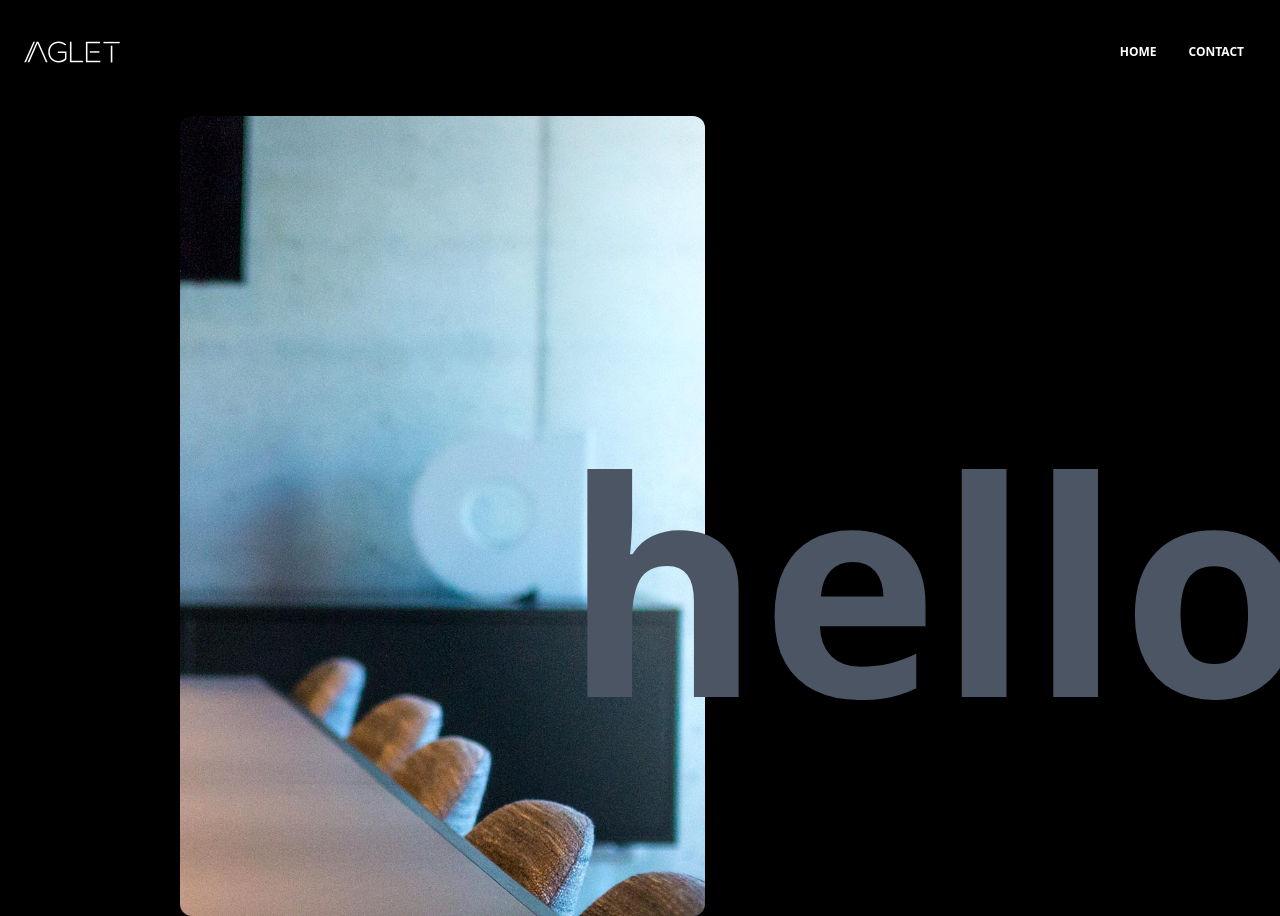
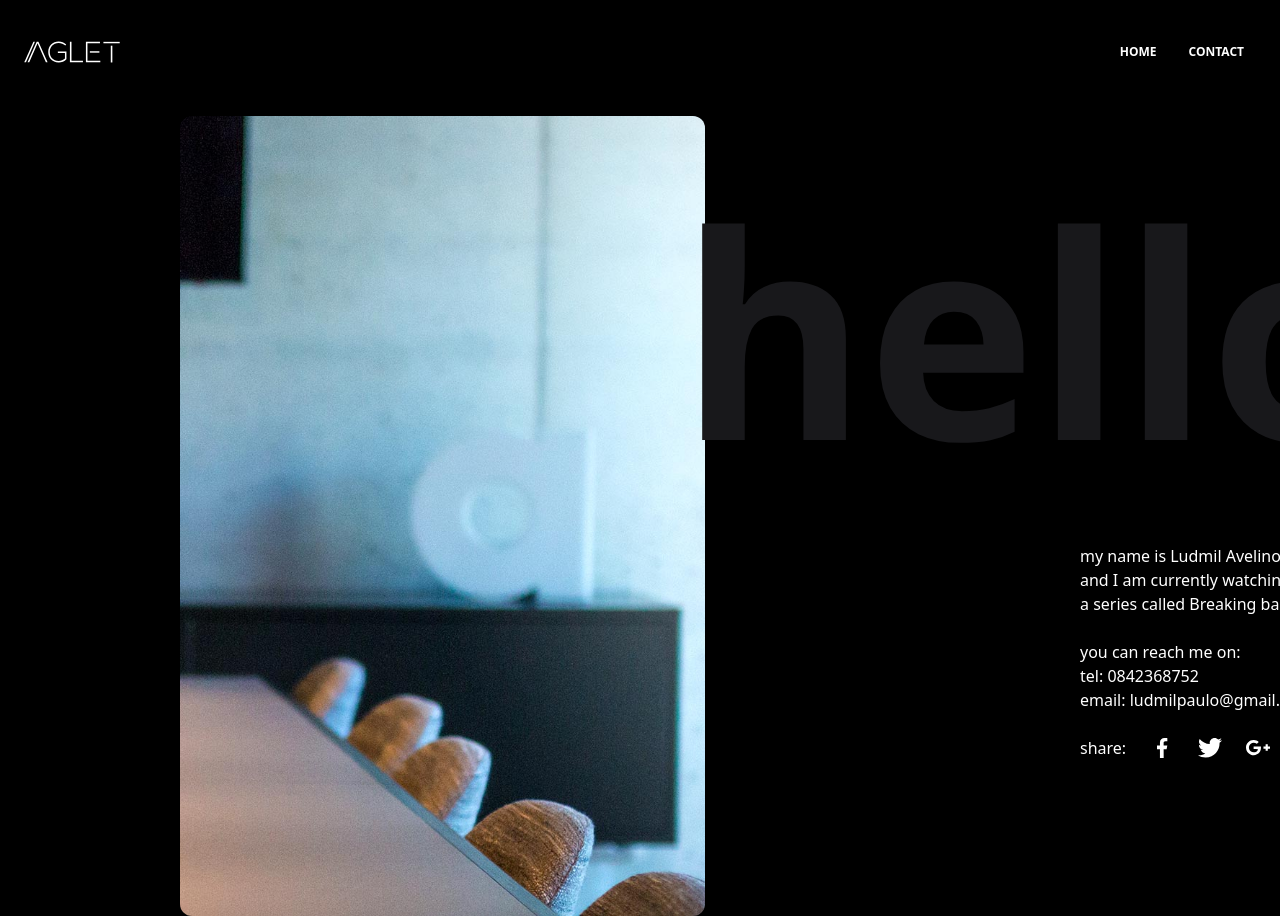
Before and after one commit to ludmilpaulo/video-slider, a React (Create React App) app in the folder video-slider/: page /contacts in a window 1280 px wide. Built offline with nearby package versions, Linux system fonts and the light colour scheme.

Commit message:
contact done

```diff
--- a/video-slider/package.json
+++ b/video-slider/package.json
@@ -13,6 +13,7 @@
     "react": "^18.2.0",
     "react-dom": "^18.2.0",
     "react-hover-video-player": "^9.7.1",
+    "react-icons": "^4.7.1",
     "react-router": "^6.4.3",
     "react-router-dom": "^6.4.3",
     "react-scripts": "5.0.1",
--- a/video-slider/src/screens/Contact.tsx
+++ b/video-slider/src/screens/Contact.tsx
@@ -1,4 +1,5 @@
 import React from "react";
+import{ GrFacebookOption, GrTwitter, GrGooglePlus } from 'react-icons/gr';
 import NavBar from "../components/NavBar";
 import Bg from "../assets/Contact/contact-image.jpg"
 
@@ -9,8 +10,32 @@ const Contact = () => {
       <div style={divStyle}
       className="w-full bg-center bg-cover shadow-md snap-center rounded-xl shadow-black/20"
       >
-        <div className="pl-32 ml-64 pt-60 px-18">
-        <p className="text-gray-600 text-[300px] md:text-gray-600"><b>hello</b></p>
+        <div className="grid grid-cols-1 md:grid-cols-2 lg:grid-cols-4 gap-2 md:gap-4 px-[500px] min-[320px]:text-center max-[600px]:bg-black">
+        <label className="text-zinc-900 text-[285px] md:text-zinc-900"><b>hello</b></label>
+
+        </div>
+
+        <div className="w-full px-[900px] pb-[25px]">
+
+          <p className="text-justify text-white whitespace-nowrap">my name is Ludmil Avelino.
+          <br/>and I am currently watching<br/> a series called Breaking bad<br/><br/>
+          you can reach me on:<br/>tel: 0842368752<br/>email: ludmilpaulo@gmail.com<br/><br/>
+          <div className="flex justify-start gap-6 ...">
+          <div>
+          share:
+          </div>
+          <div>
+          <GrFacebookOption className="w-6 h-6 text-white"/>
+          </div>
+          <div>
+          <GrTwitter className="w-6 h-6 text-white"/>
+          </div>
+          <div>
+          <GrGooglePlus className="w-6 h-6 text-white"/>
+          </div>
+          </div>
+          </p>
+
         </div>
 
       </div>
--- a/video-slider/src/screens/Home.tsx
+++ b/video-slider/src/screens/Home.tsx
@@ -1,19 +1,29 @@
 import React from "react";
 import HoverVideoPlayer from "react-hover-video-player";
+import { MdChevronLeft, MdChevronRight } from 'react-icons/md';
 import NavBar from "../components/NavBar";
 import { data } from "../RawData";
 
 const Home = () => {
+
+
+
+
   return (
     <div className="flex flex-col w-full min-h-screen overflow-x-auto bg-black">
       <NavBar></NavBar>
 
-      <div className="flex w-full gap-0 p-8 pb-5 mt-4 overflow-x-auto hover:snap-x scroll scroll-auto whitespace-nowrap md:scrollbar-default">
-        {data.map((item) => (
+      <div className='relative flex items-center'>
+
+        <div
+          id='slider'
+          className='flex w-full h-full overflow-x-scroll hover:snap-x scroll pb-15 whitespace-nowrap scroll-auto'
+        >
+          {data.map((item, index) => (
           <div className="min-w-[80%] md:min-w-[40%] md:scrollbar-default">
             <div
               className="w-full h-full snap-center rounded-xl md:scrollbar-default"
-              key={item.id}
+              key={index}
             >
               <HoverVideoPlayer
                 videoSrc={item.video}
@@ -44,6 +54,10 @@ const Home = () => {
             <h3>1st July 9pm</h3>
           </div>
         ))}
+
+
+      </div>
+
       </div>
     </div>
   );
--- a/video-slider/tailwind.config.js
+++ b/video-slider/tailwind.config.js
@@ -2,6 +2,24 @@
 module.exports = {
   content: ["./src/**/*.{js,jsx,ts,tsx}"],
   theme: {
+
+      screens: {
+        'sm': '640px',
+        // => @media (min-width: 640px) { ... }
+
+        'md': '768px',
+        // => @media (min-width: 768px) { ... }
+
+        'lg': '1024px',
+        // => @media (min-width: 1024px) { ... }
+
+        'xl': '1280px',
+        // => @media (min-width: 1280px) { ... }
+
+        '2xl': '1536px',
+        // => @media (min-width: 1536px) { ... }
+      },
+
     extend: {},
   },
   plugins: [require("tailwind-scrollbar")({ nocompatible: true })],
```
Also changed, not shown: 1 other file (tests, documents, lock files or other folders).
